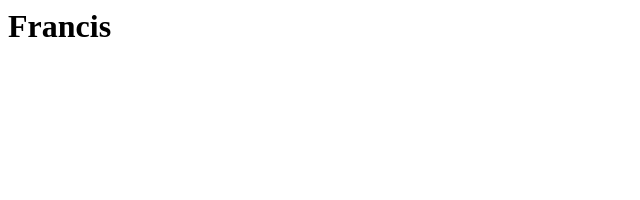
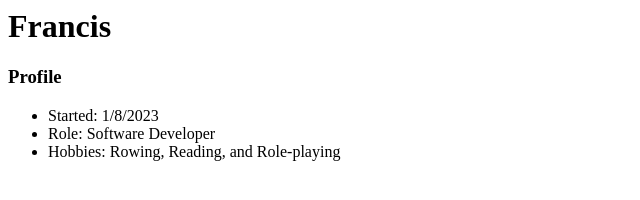
Before and after one commit to Franciseri/Franciseri.github.io, a plain HTML site: page index.html in a window 1280 px wide. Shown: the whole page, without its empty margins (0-640 px from the left). Drawn offline with Linux system fonts and the light colour scheme.

Commit message:
Update index.html

```diff
--- a/index.html
+++ b/index.html
@@ -1 +1,8 @@
 <h1>Francis</h1>
+
+<h3>Profile</h3>
+<ul>
+    <li>Started: 1/8/2023</li>
+    <li>Role: Software Developer</li>
+    <li>Hobbies: Rowing, Reading, and Role-playing</li>
+</ul>
```
